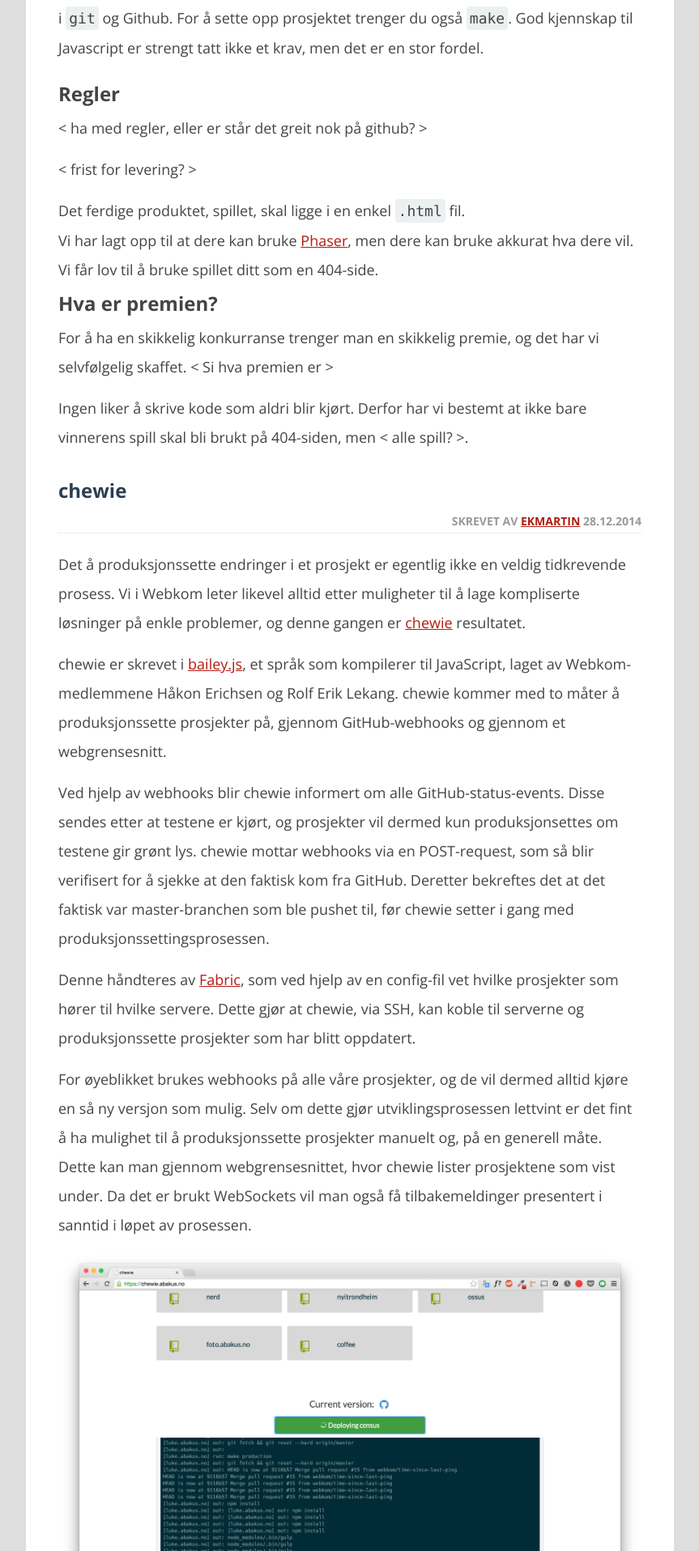
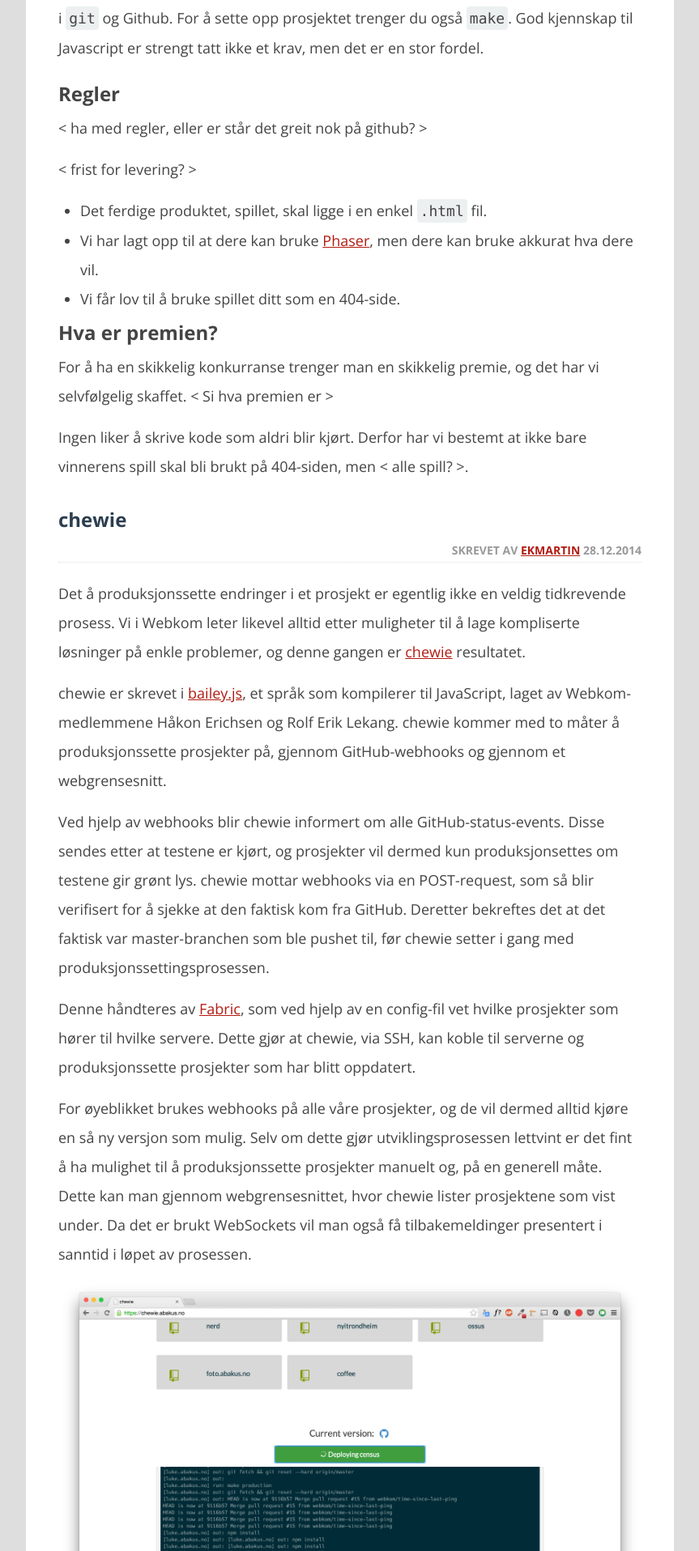
Before and after one commit to webkom/webkom.github.io, a Jekyll site: the page built from index.html, in a window 1280 px wide. Shown: the part 1251-3167 px from the top of the page at 81% size, without its empty margins (208-1071 px from the left). Built offline with Jekyll 4.4.1, drawn with Linux system fonts in a browser that asks for light colours.

Commit message:
Added visuals for list

```diff
--- a/css/style.css
+++ b/css/style.css
@@ -74,7 +74,8 @@
 }
 ol,
 ul {
-  list-style: none;
+    /*list-style: none;*/
+    padding-left: 1.5em;
 }
 table {
   border-collapse: separate;
```
